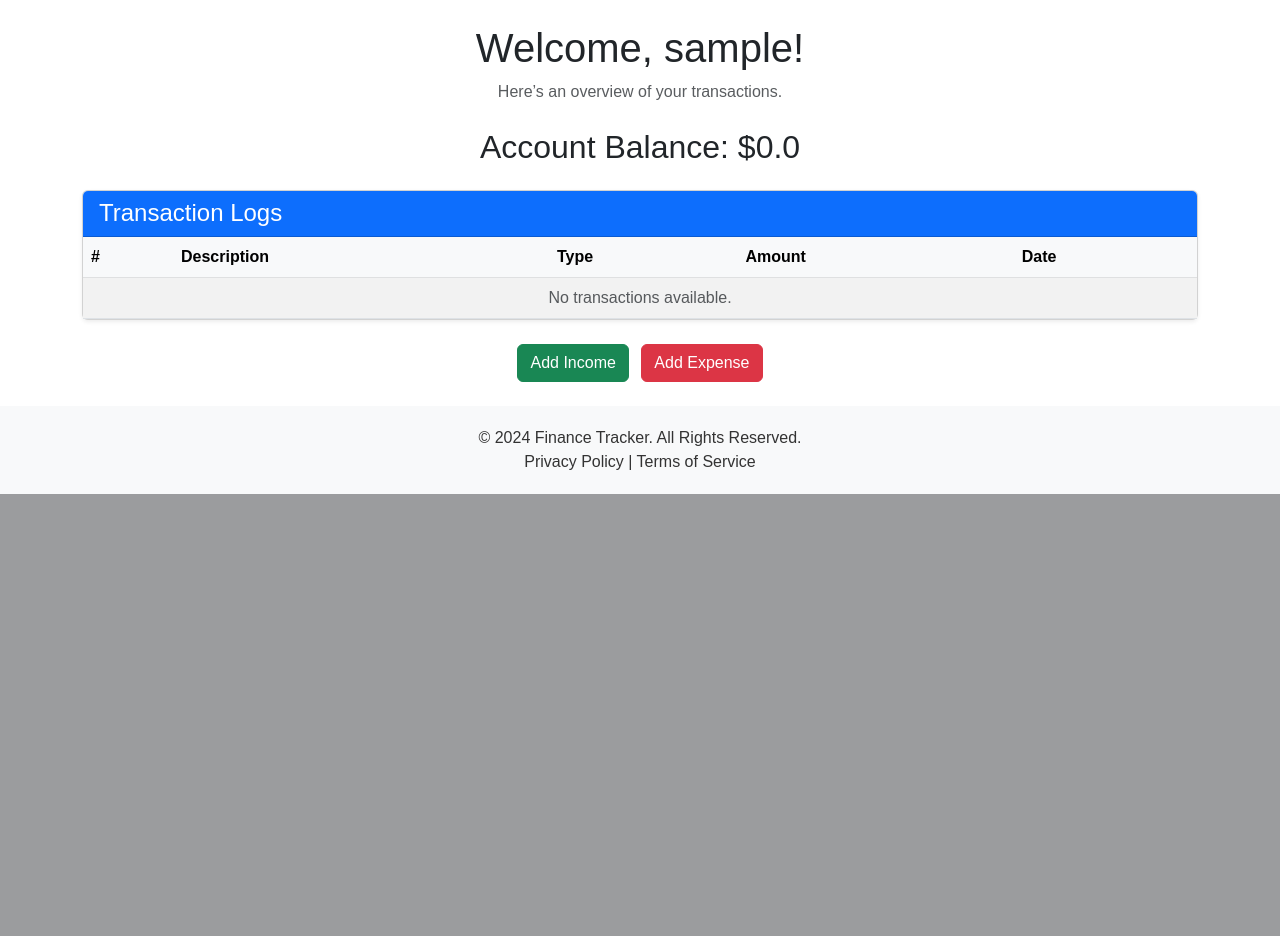
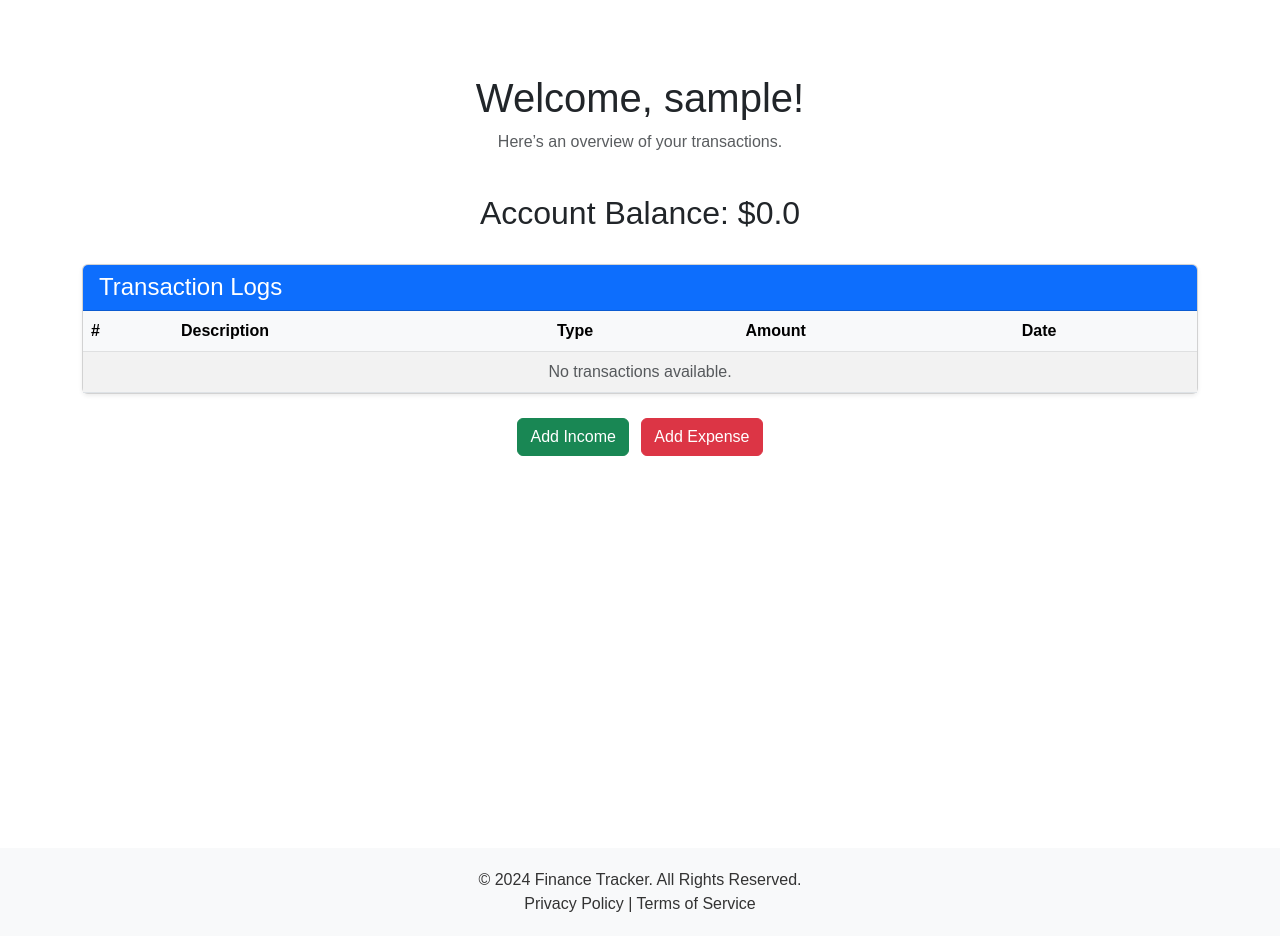
Before and after one commit to SamMochache/FINANCE-TRACKER, a Django app: page /dashboard/ in a window 1280 px wide. Shown: the part 800-1736 px from the top of the page. Before the commit the page ends 1294 px from the top, so only its background shows below. Run offline with Django 5.2, Linux system fonts and the light colour scheme; the visitor is signed in with stand-in values (Sample User, id 1); data comes from the database, SQL or seed files in the repository; data that the repository does not hold is empty.

Commit message:
Manze ni kumoto joh

```diff
--- a/finance_project/finance/templates/base.html
+++ b/finance_project/finance/templates/base.html
@@ -6,6 +6,7 @@
     <title>Finance Tracker</title>
     {% load static %}
     <link rel="stylesheet" href="{% static 'finance/styles.css' %}">
+    {% block extra_styles %}{% endblock %}
     <link href="https://cdn.jsdelivr.net/npm/bootstrap@5.3.0/dist/css/bootstrap.min.css" rel="stylesheet">
     <style>
         html, body {
--- a/finance_project/finance/templates/dashboard.html
+++ b/finance_project/finance/templates/dashboard.html
@@ -1,9 +1,43 @@
 {% extends 'base.html' %}
 
 {% block title %}Dashboard{% endblock %}
+{% block extra_styles %}
+<style>
+    /* Ensure the page takes the full height */
+    html, body {
+        height: 100%;
+        margin: 0;
+    }
+
+    /* Ensure the dashboard section takes the full height of the viewport */
+    .container {
+        min-height: 100vh;
+        display: flex;
+        flex-direction: column;
+        justify-content: flex-start; /* This ensures content starts at the top */
+        padding-top: 50px;  /* Adjust as per your design */
+    }
+
+    /* Specific styles for the dashboard page */
+    #account-balance-section {
+        padding-top: 50px;
+    }
+
+    .dashboard-header {
+        background-color: #f8f9fa;
+        padding: 20px;
+        border-radius: 5px;
+    }
+
+    /* Example for adjusting specific sections */
+    .container {
+        margin-top: 50px;
+    }
+</style>
+{% endblock %}
 
 {% block content %}
-<div class="container my-4">
+<div class="container my-4" id="account-balance-section">
     <!-- Welcome Message -->
     <div class="mb-4 text-center">
         <h1>Welcome, {{ user.username }}!</h1>
--- a/finance_project/finance_project/settings.py
+++ b/finance_project/finance_project/settings.py
@@ -140,4 +140,4 @@
 # https://docs.djangoproject.com/en/5.1/ref/settings/#default-auto-field
 
 DEFAULT_AUTO_FIELD = 'django.db.models.BigAutoField'
-LOGIN_REDIRECT_URL = '/dashboard/'  # Redirect to dashboard after login
+LOGIN_REDIRECT_URL = '/dashboard/#account-balance-section'  # Redirect to dashboard after login
```
